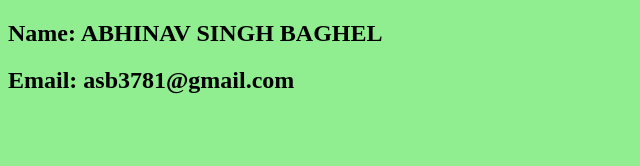
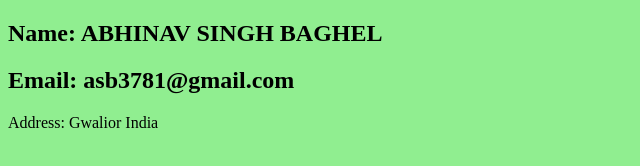
Before and after one commit to AbhineetBaghel/Portfolio, a plain HTML site: page contact.html in a window 1280 px wide. Shown: the whole page, without its empty margins (0-640 px from the left). Drawn offline with Linux system fonts and the light colour scheme.

Commit message:
--updated contact.html

```diff
--- a/contact.html
+++ b/contact.html
@@ -16,6 +16,7 @@
 
     <div>
        <h2>Email: asb3781@gmail.com  </h2>
+    <p>Address: Gwalior India</p>
 
 
     </div>
```
